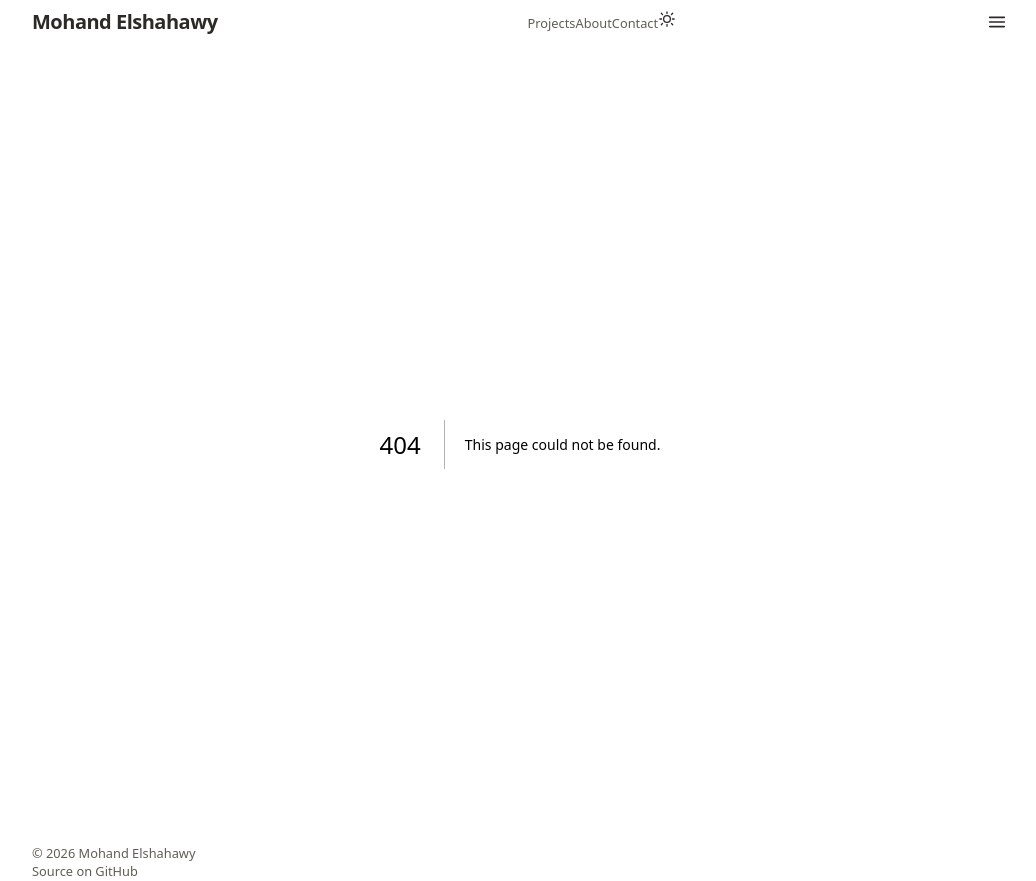
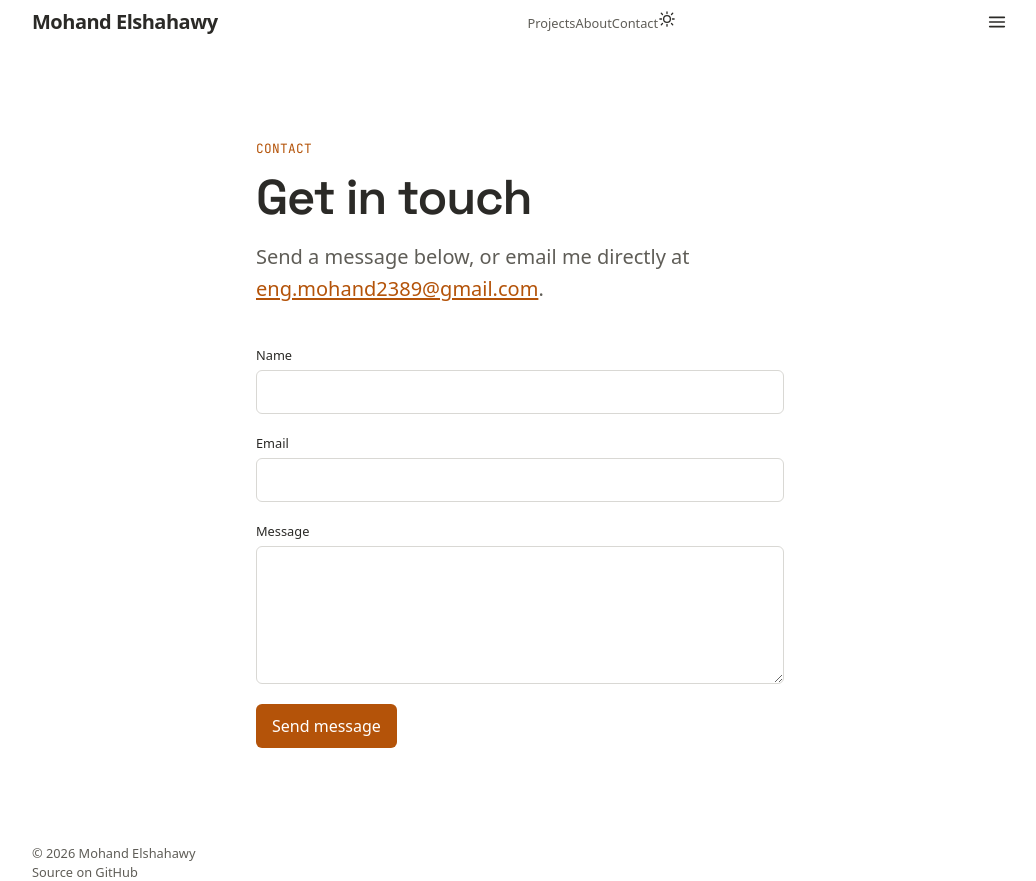
Before and after one commit to enghondaa/portfolio-hub, a Next.js app in the folder apps/hub/: page /contact in a window 1280 px wide. Before the commit this address had no page. Shown: the whole page, without its empty margins (120-1156 px from the left). Built offline with nearby package versions, Linux system fonts and the light colour scheme.

Commit message:
hub: contact form, api route, mailto fallback

```diff
--- /dev/null
+++ b/apps/hub/src/app/api/contact/route.ts
@@ -0,0 +1,64 @@
+import { NextResponse } from "next/server";
+
+const TO_EMAIL = process.env.CONTACT_TO_EMAIL || "eng.mohand2389@gmail.com";
+
+interface ContactBody {
+  name?: string;
+  email?: string;
+  message?: string;
+}
+
+function isValidEmail(value: string): boolean {
+  return /^[^\s@]+@[^\s@]+\.[^\s@]+$/.test(value);
+}
+
+export async function POST(request: Request) {
+  let body: ContactBody;
+  try {
+    body = await request.json();
+  } catch {
+    return NextResponse.json({ error: "Invalid request body." }, { status: 400 });
+  }
+
+  const name = body.name?.trim() ?? "";
+  const email = body.email?.trim() ?? "";
+  const message = body.message?.trim() ?? "";
+
+  if (!name || !email || !message) {
+    return NextResponse.json({ error: "Name, email, and message are all required." }, { status: 400 });
+  }
+  if (!isValidEmail(email)) {
+    return NextResponse.json({ error: "That email address doesn't look right." }, { status: 400 });
+  }
+
+  const apiKey = process.env.RESEND_API_KEY;
+  if (!apiKey) {
+    // No email provider configured yet. Fail clearly so the client shows
+    // the mailto fallback instead of a false "sent" confirmation.
+    return NextResponse.json(
+      { error: "Email delivery isn't configured yet. Use the mailto link below instead." },
+      { status: 503 }
+    );
+  }
+
+  const response = await fetch("https://api.resend.com/emails", {
+    method: "POST",
+    headers: {
+      Authorization: `Bearer ${apiKey}`,
+      "Content-Type": "application/json",
+    },
+    body: JSON.stringify({
+      from: "Portfolio Contact <onboarding@resend.dev>",
+      to: TO_EMAIL,
+      reply_to: email,
+      subject: `Portfolio contact from ${name}`,
+      text: message,
+    }),
+  });
+
+  if (!response.ok) {
+    return NextResponse.json({ error: "The email provider rejected the message. Try the mailto link instead." }, { status: 502 });
+  }
+
+  return NextResponse.json({ ok: true });
+}
--- /dev/null
+++ b/apps/hub/src/app/contact/page.tsx
@@ -0,0 +1,128 @@
+"use client";
+
+import { useState, type FormEvent } from "react";
+import { Input, Button } from "@portfolio/ui";
+
+type Status = "idle" | "loading" | "success" | "error";
+
+const CONTACT_EMAIL = "eng.mohand2389@gmail.com";
+
+export default function ContactPage() {
+  const [status, setStatus] = useState<Status>("idle");
+  const [errorMessage, setErrorMessage] = useState("");
+  const [name, setName] = useState("");
+  const [email, setEmail] = useState("");
+  const [message, setMessage] = useState("");
+
+  const mailtoHref = `mailto:${CONTACT_EMAIL}?subject=${encodeURIComponent(
+    `Portfolio contact from ${name || "a visitor"}`
+  )}&body=${encodeURIComponent(message)}`;
+
+  async function handleSubmit(event: FormEvent<HTMLFormElement>) {
+    event.preventDefault();
+    setStatus("loading");
+    setErrorMessage("");
+
+    try {
+      const response = await fetch("/api/contact", {
+        method: "POST",
+        headers: { "Content-Type": "application/json" },
+        body: JSON.stringify({ name, email, message }),
+      });
+      const data = await response.json();
+
+      if (!response.ok) {
+        setErrorMessage(data.error ?? "Something went wrong. Use the mailto link below instead.");
+        setStatus("error");
+        return;
+      }
+
+      setStatus("success");
+    } catch {
+      setErrorMessage("Couldn't reach the server. Use the mailto link below instead.");
+      setStatus("error");
+    }
+  }
+
+  return (
+    <div className="mx-auto max-w-xl px-4 py-16 sm:px-6 sm:py-24">
+      <p className="font-mono text-sm uppercase tracking-wide text-[var(--color-accent)]">Contact</p>
+      <h1 className="mt-3 font-[family-name:var(--font-heading)] text-3xl font-semibold tracking-tight text-[var(--color-neutral-800)] sm:text-4xl">
+        Get in touch
+      </h1>
+      <p className="mt-4 text-lg leading-relaxed text-[var(--color-neutral-600)]">
+        Send a message below, or email me directly at{" "}
+        <a
+          href={`mailto:${CONTACT_EMAIL}`}
+          className="text-[var(--color-accent)] underline underline-offset-2 focus-visible:outline-none focus-visible:ring-2 focus-visible:ring-[var(--color-accent)] rounded"
+        >
+          {CONTACT_EMAIL}
+        </a>
+        .
+      </p>
+
+      {status === "success" ? (
+        <div
+          role="status"
+          className="mt-10 rounded-lg border border-[var(--color-neutral-200)] bg-[var(--color-accent-soft)] p-5 text-[var(--color-neutral-800)]"
+        >
+          Message sent. I&apos;ll get back to you soon.
+        </div>
+      ) : (
+        <form onSubmit={handleSubmit} className="mt-10 space-y-5" noValidate>
+          <Input
+            label="Name"
+            name="name"
+            autoComplete="name"
+            required
+            value={name}
+            onChange={(e) => setName(e.target.value)}
+          />
+          <Input
+            label="Email"
+            name="email"
+            type="email"
+            autoComplete="email"
+            required
+            value={email}
+            onChange={(e) => setEmail(e.target.value)}
+          />
+          <div className="flex flex-col gap-1.5">
+            <label htmlFor="message" className="text-sm font-medium text-[var(--color-neutral-800)]">
+              Message
+            </label>
+            <textarea
+              id="message"
+              name="message"
+              required
+              rows={5}
+              value={message}
+              onChange={(e) => setMessage(e.target.value)}
+              aria-describedby={status === "error" ? "contact-error" : undefined}
+              aria-invalid={status === "error" || undefined}
+              className="rounded-md border border-[var(--color-neutral-200)] bg-[var(--color-neutral-0)] px-3 py-2 text-base text-[var(--color-neutral-800)] placeholder:text-[var(--color-neutral-400)] focus-visible:outline-none focus-visible:ring-2 focus-visible:ring-[var(--color-accent)]"
+            />
+          </div>
+
+          {status === "error" && (
+            <div
+              id="contact-error"
+              role="alert"
+              className="rounded-md border border-red-300 bg-red-50 p-3 text-sm text-red-700"
+            >
+              {errorMessage}{" "}
+              <a href={mailtoHref} className="font-medium underline underline-offset-2">
+                Open in email instead
+              </a>
+              .
+            </div>
+          )}
+
+          <Button type="submit" isLoading={status === "loading"}>
+            {status === "loading" ? "Sending…" : "Send message"}
+          </Button>
+        </form>
+      )}
+    </div>
+  );
+}
```
Also changed, not shown: 1 other file (tests, documents, lock files or other folders).
